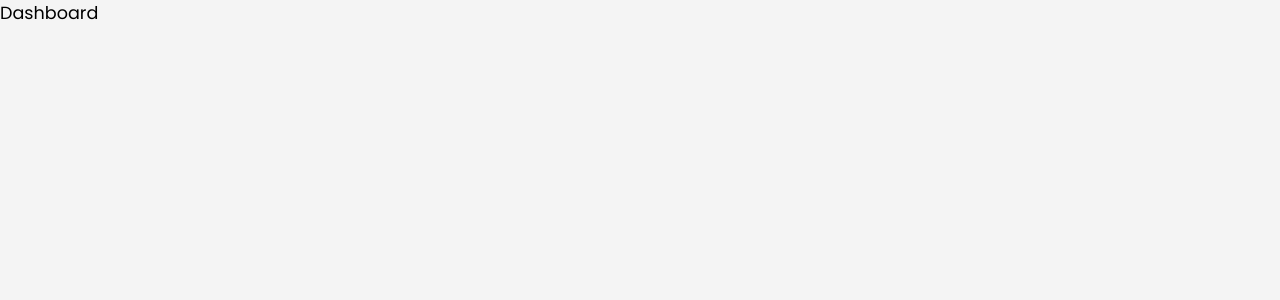
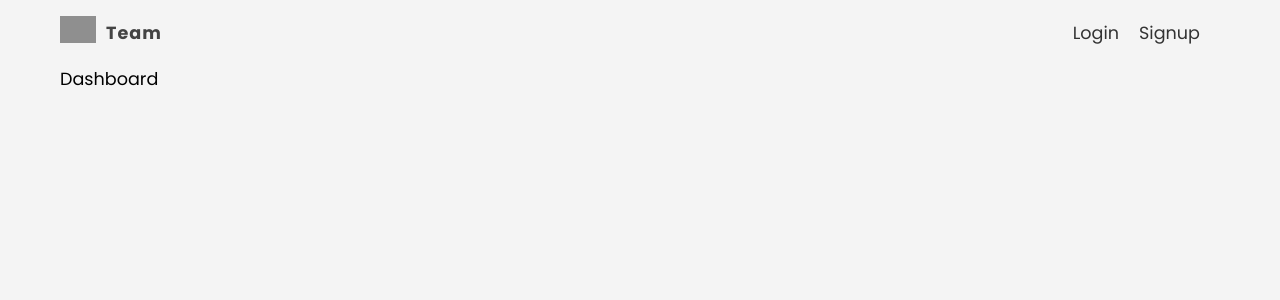
Before and after one commit to AliNaderii/Team, a React (Create React App) app: page / in a window 1280 px wide. Shown: the top 300 px of the page. Built offline with nearby package versions, Linux system fonts and the light colour scheme; grey boxes are pictures that could not be loaded.

Commit message:
created navabr component

```diff
--- a/src/App.js
+++ b/src/App.js
@@ -8,11 +8,14 @@
 import Dashboard from './pages/dashboard/Dashboard';
 import Create from './pages/create/Create';
 import Project from './pages/project/Project';
+import Navbar from './components/Navbar';
 
 function App() {
   return (
     <div className="App">
       <BrowserRouter>
+        <div className='container'>
+          <Navbar />
           <Routes>
             <Route path='/' element={ <Dashboard /> } />
             <Route path='/login' element={ <Login /> } />
@@ -20,6 +23,7 @@
             <Route path='/create' element={ <Create /> } />
             <Route path='/project/:id' element={ <Project /> } />
           </Routes>
+        </div>
       </BrowserRouter>
     </div>
   );
--- /dev/null
+++ b/src/components/Navbar.css
@@ -0,0 +1,31 @@
+.navbar {
+  width: 100%;
+  padding: 20px 0;
+  box-sizing: border-box;
+  margin-bottom: 0px;
+}
+.navbar ul {
+  display: flex;
+  margin: 0 auto;
+  align-items: center;
+  justify-content: flex-end;
+}
+.navbar .logo {
+  font-weight: bold;
+  color: var(--heading-color);
+  letter-spacing: 1px;
+  display: flex;
+  align-items: center;
+  margin-right: auto;
+}
+.navbar .logo img {
+  margin-right: 10px;
+  filter: invert(25%);
+  width: 36px;
+  margin-top: -8px;
+}
+.navbar a {
+  color: #333;
+  text-decoration: none;
+  margin-right: 20px;
+}
--- /dev/null
+++ b/src/components/Navbar.js
@@ -0,0 +1,23 @@
+// tools
+import { Link } from 'react-router-dom';
+
+// styles
+import './Navbar.css';
+import Logo from '../assets/temple.svg';
+
+export default function Navbar() {
+  return (
+    <nav className="navbar">
+      <ul>
+        {/* logo */ }
+        <li className="logo">
+          <img src={ Logo } alt="logo" />
+          <span>Team</span>
+        </li>
+        {/* buttons */ }
+        <li><Link to="/login">Login</Link></li>
+        <li><Link to="/signup">Signup</Link></li>
+      </ul>
+    </nav>
+  );
+}
```
Lines whose indentation alone changed are shown as unchanged.
